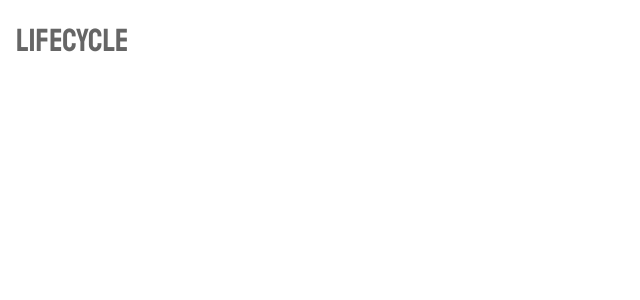
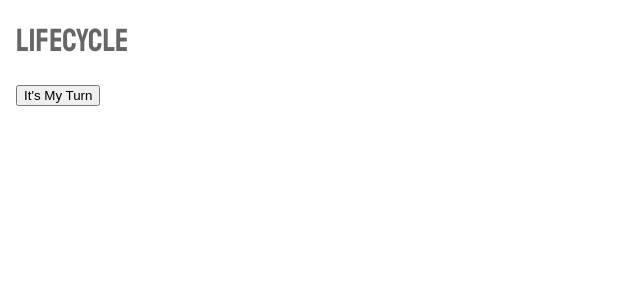
Before and after one commit to kenziebottoms/lifecycle, a React (Create React App) app: page / in a window 1280 px wide. Shown: the top 300 px of the page, without its empty margins (0-640 px from the left). Built offline with nearby package versions, Linux system fonts and the light colour scheme.

Commit message:
created blank action and bonus action menus; implemented turn start

```diff
--- a/src/App.js
+++ b/src/App.js
@@ -1,7 +1,14 @@
 import React, { Component } from "react";
 import "./App.scss";
+import Turn from "./Turn";
 
 class App extends Component {
+  constructor(props) {
+    super(props);
+    this.state = {
+      myTurn: false
+    };
+  }
   render() {
     return (
       <html>
@@ -16,6 +23,7 @@ class App extends Component {
             <header className="header">
               <h1>Lifecycle</h1>
             </header>
+            <Turn active={this.state.myTurn} />
           </div>
         </body>
       </html>
--- /dev/null
+++ b/src/Turn.js
@@ -0,0 +1,35 @@
+import React, { Component } from "react";
+import ActionMenu from "./menus/Action";
+import BonusActionMenu from "./menus/BonusAction";
+
+class Turn extends Component {
+  constructor(props) {
+    super(props);
+    this.state = {
+      myTurn: this.props.myTurn
+    };
+  }
+  render() {
+    if (this.state.myTurn) {
+      return (
+        <div class="menus">
+          <ActionMenu />
+          <BonusActionMenu />
+        </div>
+      );
+    } else {
+      return (
+        <button
+          onClick={() => {
+            this.setState({ myTurn: true });
+          }}
+          className="big"
+        >
+          It's My Turn
+        </button>
+      );
+    }
+  }
+}
+
+export default Turn;
--- /dev/null
+++ b/src/menus/Action.js
@@ -0,0 +1,9 @@
+import React, { Component } from "react";
+
+class ActionMenu extends Component {
+  render() {
+    return <div>Action Menu</div>;
+  }
+}
+
+export default ActionMenu;
--- /dev/null
+++ b/src/menus/BonusAction.js
@@ -0,0 +1,9 @@
+import React, { Component } from "react";
+
+class BonusActionMenu extends Component {
+  render() {
+    return <div>Bonus Action Menu</div>;
+  }
+}
+
+export default BonusActionMenu;
```
